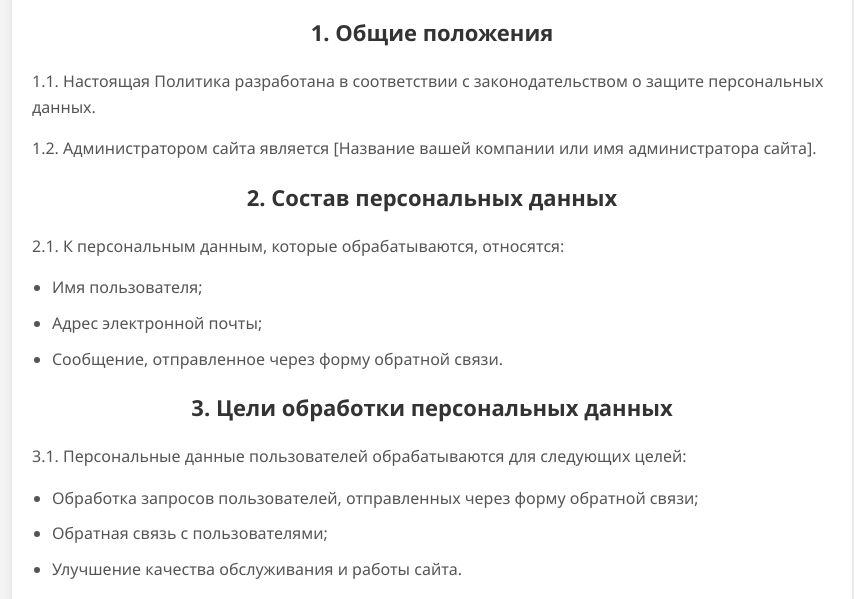
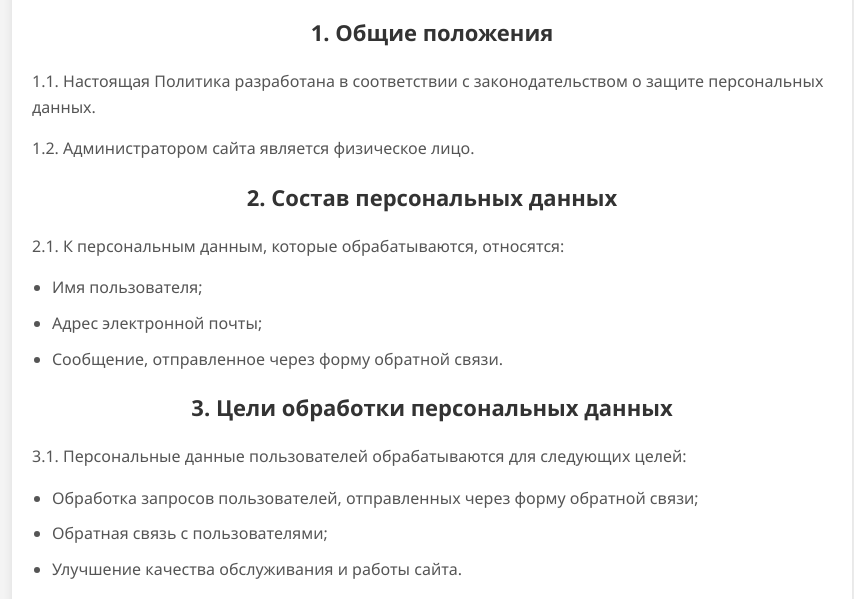
Before and after one commit to Daler2304/appjs, a website: page templates/privacy-policy.html in a window 1280 px wide. Shown: the part 201-800 px from the top of the page, without its empty margins (208-1062 px from the left). Drawn offline with Linux system fonts and the light colour scheme.

Commit message:
Update privacy-policy.html

```diff
--- a/templates/privacy-policy.html
+++ b/templates/privacy-policy.html
@@ -87,8 +87,7 @@
                 законодательством о защите персональных данных.
             </p>
             <p>
-                1.2. Администратором сайта является [Название вашей компании или
-                имя администратора сайта].
+                1.2. Администратором сайта является физическое лицо.
             </p>
 
             <h3>2. Состав персональных данных</h3>
```
